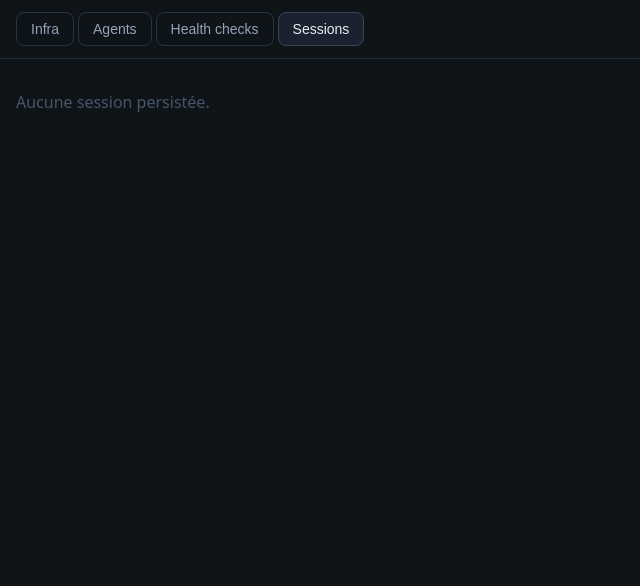
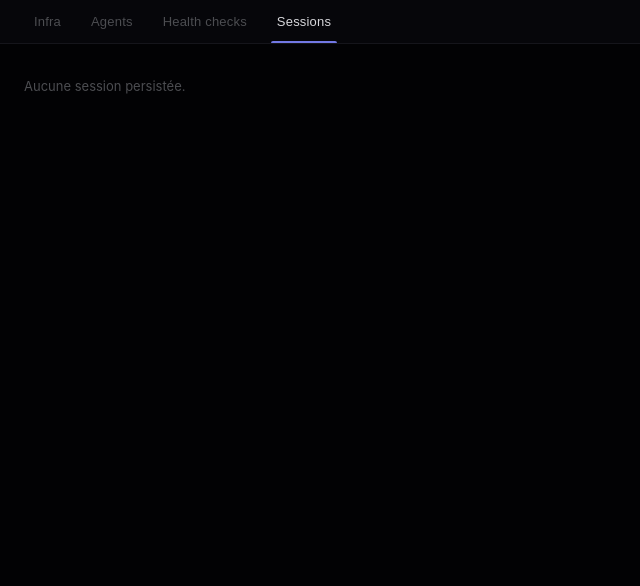
Before and after one commit to Hesils/universal-AAOSA, a Flask app: page / in a window 1280 px wide. Shown: the top 586 px of the page, without its empty margins (0-640 px from the left). Run offline with Flask 3, Linux system fonts and the light colour scheme; data that the repository does not hold is empty; parts of the project's set-up code (start-up, migrations or seed data) failed here and were passed over.

Commit message:
feat(v2c): skin frais AAOSA (violet chrome, OKLCH, monospace data, tab underline)

```diff
--- a/dashboard/static/css/style.css
+++ b/dashboard/static/css/style.css
@@ -1,44 +1,230 @@
-:root { color-scheme: dark; }
+/* AAOSA Observability Dashboard */
+
+:root {
+  /* Surface scale — violet-tinted dark, not blue */
+  --bg-0: oklch(8.5% 0.012 285);
+  --bg-1: oklch(12.5% 0.01 285);
+  --bg-2: oklch(16.5% 0.012 285);
+  --bg-3: oklch(21% 0.013 285);
+
+  /* Borders */
+  --border-0: oklch(20% 0.01 285);
+  --border-1: oklch(28% 0.01 285);
+
+  /* Text */
+  --text-0: oklch(88% 0.006 285);
+  --text-1: oklch(62% 0.008 285);
+  --text-2: oklch(42% 0.007 285);
+
+  /* Accent — violet, distinct from graph emerald */
+  --accent: oklch(62% 0.16 278);
+  --accent-border: oklch(38% 0.1 278);
+
+  /* Graph signals — functional, unchanged */
+  --graph-active: #10b981;
+  --graph-winner-bg: #10221c;
+  --graph-winner-text: #6ee7b7;
+
+  color-scheme: dark;
+}
+
 * { box-sizing: border-box; }
-body { margin: 0; font-family: system-ui, sans-serif; background: #0f1419; color: #cbd5e1; }
-.tabnav { display: flex; gap: 4px; padding: 12px 16px; border-bottom: 1px solid #222b36; }
-.tab-btn { background: transparent; border: 1px solid #2b3340; color: #94a3b8; padding: 8px 14px; border-radius: 8px; cursor: pointer; font-size: 14px; }
-.tab-btn.is-active { color: #e6edf3; border-color: #3a4658; background: #1a2230; }
-main { padding: 16px; }
-.placeholder { color: #475569; }
+
+body {
+  margin: 0;
+  font-family: -apple-system, BlinkMacSystemFont, "Segoe UI", system-ui, sans-serif;
+  background: var(--bg-0);
+  color: var(--text-0);
+  font-size: 14px;
+  line-height: 1.5;
+  -webkit-font-smoothing: antialiased;
+}
+
+/* ─── Nav ─── */
+.tabnav {
+  display: flex;
+  gap: 2px;
+  padding: 0 20px;
+  background: var(--bg-1);
+  border-bottom: 1px solid var(--border-0);
+  height: 44px;
+  align-items: center;
+}
+
+.tab-btn {
+  position: relative;
+  background: transparent;
+  border: none;
+  color: var(--text-2);
+  padding: 0 14px;
+  height: 100%;
+  cursor: pointer;
+  font-size: 13px;
+  font-weight: 500;
+  letter-spacing: 0.015em;
+  transition: color 120ms ease-out;
+}
+
+.tab-btn:hover { color: var(--text-1); }
+
+.tab-btn.is-active { color: var(--text-0); }
+
+.tab-btn.is-active::after {
+  content: "";
+  position: absolute;
+  bottom: 0;
+  left: 8px;
+  right: 8px;
+  height: 2px;
+  background: var(--accent);
+  border-radius: 2px 2px 0 0;
+}
+
+main { padding: 20px 24px; }
+.placeholder { color: var(--text-2); font-size: 13px; }
 .tab-panel { min-height: 60vh; }
 svg.graph { width: 100%; height: auto; display: block; }
+
+/* ─── Graph ─── */
 .edge { stroke-width: 1.5; }
-.edge--idle { stroke: #2b3340; opacity: 0.35; }
-.edge--active { stroke: #10b981; stroke-width: 3; opacity: 1; }
+.edge--idle { stroke: var(--border-1); opacity: 0.4; }
+.edge--active { stroke: var(--graph-active); stroke-width: 2.5; opacity: 1; }
 .edge--fail { stroke-dasharray: 6 5; }
-.node rect { fill: #1a2230; stroke: #3a4658; }
-.node-label { fill: #94a3b8; font-size: 13px; font-family: system-ui; pointer-events: none; }
+.node rect { fill: var(--bg-2); stroke: var(--border-1); stroke-width: 1; }
+.node-label { fill: var(--text-1); font-size: 12px; font-family: -apple-system, BlinkMacSystemFont, "Segoe UI", system-ui, sans-serif; pointer-events: none; }
 .node { cursor: pointer; }
-.node--active rect { stroke: #10b981; }
-.node--active .node-label { fill: #cbd5e1; }
-.node--winner rect { stroke: #10b981; stroke-width: 2; fill: #10221c; }
-.node--winner .node-label { fill: #6ee7b7; }
+.node:hover rect { filter: brightness(1.15); }
+.node--active rect { stroke: var(--graph-active); stroke-width: 1.5; }
+.node--active .node-label { fill: var(--text-0); }
+.node--winner rect { stroke: var(--graph-active); stroke-width: 2; fill: var(--graph-winner-bg); }
+.node--winner .node-label { fill: var(--graph-winner-text); font-weight: 600; }
 
-.modal-overlay { position: fixed; inset: 0; background: rgba(0,0,0,.6); display: flex; align-items: center; justify-content: center; z-index: 50; }
-.modal-card { width: min(560px, 92vw); max-height: 86vh; overflow: auto; background: #141b24; border: 1px solid #2b3340; border-radius: 14px; }
-.modal-head { display: flex; align-items: center; justify-content: space-between; padding: 14px 18px; border-bottom: 1px solid #222b36; }
-.modal-title { font-weight: 600; color: #e6edf3; }
-.modal-close { cursor: pointer; color: #475569; font-size: 20px; }
-.modal-body { padding: 16px 18px; display: flex; flex-direction: column; gap: 14px; }
-.field-label { font-size: 11px; letter-spacing: .05em; text-transform: uppercase; color: #64748b; margin-bottom: 5px; }
-.field-value { font-size: 13px; line-height: 1.5; color: #cbd5e1; background: #0f151d; border: 1px solid #222b36; border-radius: 8px; padding: 9px 11px; }
-.expand { color: #3b82f6; cursor: pointer; margin-left: 4px; }
+/* ─── Modal ─── */
+.modal-overlay {
+  position: fixed;
+  inset: 0;
+  background: oklch(5% 0.008 285 / 0.75);
+  display: flex;
+  align-items: center;
+  justify-content: center;
+  z-index: 50;
+}
 
-.toolbar { display: flex; align-items: center; gap: 14px; margin-bottom: 14px; }
-.session-select { background: #1a2230; color: #cbd5e1; border: 1px solid #2b3340; border-radius: 8px; padding: 6px 10px; }
-.chips { color: #64748b; font-size: 13px; }
-.session-body { display: flex; gap: 16px; }
+.modal-card {
+  width: min(560px, 92vw);
+  max-height: 86vh;
+  overflow: auto;
+  background: var(--bg-1);
+  border: 1px solid var(--border-1);
+  border-radius: 10px;
+  box-shadow: 0 16px 48px oklch(4% 0.008 285 / 0.7);
+}
+
+.modal-head {
+  display: flex;
+  align-items: center;
+  justify-content: space-between;
+  padding: 13px 18px;
+  border-bottom: 1px solid var(--border-0);
+  position: sticky;
+  top: 0;
+  background: var(--bg-1);
+  z-index: 1;
+}
+
+.modal-title { font-weight: 600; font-size: 14px; color: var(--text-0); letter-spacing: 0.01em; }
+
+.modal-close {
+  cursor: pointer;
+  color: var(--text-2);
+  font-size: 18px;
+  line-height: 1;
+  padding: 2px 6px;
+  border-radius: 4px;
+  transition: color 100ms ease-out;
+}
+
+.modal-close:hover { color: var(--text-0); }
+
+.modal-body { padding: 16px 18px; display: flex; flex-direction: column; gap: 12px; }
+
+.field-label {
+  font-size: 10px;
+  letter-spacing: 0.07em;
+  text-transform: uppercase;
+  color: var(--text-2);
+  margin-bottom: 4px;
+  font-weight: 600;
+}
+
+.field-value {
+  font-size: 12.5px;
+  line-height: 1.6;
+  color: var(--text-1);
+  background: var(--bg-0);
+  border: 1px solid var(--border-0);
+  border-radius: 6px;
+  padding: 8px 11px;
+  font-family: "SF Mono", ui-monospace, "Cascadia Code", "Consolas", monospace;
+}
+
+.expand { color: var(--accent); cursor: pointer; margin-left: 6px; font-size: 11.5px; font-family: inherit; }
+
+/* ─── Tab 4 ─── */
+.toolbar { display: flex; align-items: center; gap: 14px; margin-bottom: 16px; }
+
+.session-select {
+  background: var(--bg-2);
+  color: var(--text-0);
+  border: 1px solid var(--border-1);
+  border-radius: 6px;
+  padding: 6px 10px;
+  font-size: 13px;
+  cursor: pointer;
+  font-family: inherit;
+  transition: border-color 100ms ease-out;
+}
+
+.session-select:focus { outline: none; border-color: var(--accent-border); }
+
+.chips { color: var(--text-2); font-size: 12px; letter-spacing: 0.02em; }
+
+.session-body { display: flex; gap: 16px; align-items: flex-start; }
 .graph-wrap { flex: 1; min-width: 0; }
-.todo { width: 240px; flex-shrink: 0; }
-.todo-item { padding: 6px 0; font-size: 13px; color: #94a3b8; }
-.todo--done { color: #6ee7b7; }
-.todo--current { color: #e6edf3; }
-.scrubber { display: flex; align-items: center; gap: 14px; margin-top: 14px; }
-.scrubber button { background: #1a2230; color: #cbd5e1; border: 1px solid #2b3340; border-radius: 8px; padding: 6px 12px; cursor: pointer; }
-.scrub-label { color: #94a3b8; font-size: 13px; }
+
+.todo {
+  width: 220px;
+  flex-shrink: 0;
+  padding: 12px 14px;
+  background: var(--bg-1);
+  border: 1px solid var(--border-0);
+  border-radius: 8px;
+}
+
+.todo-item { padding: 5px 0; font-size: 12px; color: var(--text-2); line-height: 1.4; }
+.todo--done { color: var(--graph-active); opacity: 0.75; }
+.todo--current { color: var(--text-0); font-weight: 500; }
+
+.scrubber {
+  display: flex;
+  align-items: center;
+  gap: 12px;
+  margin-top: 12px;
+  padding-top: 12px;
+  border-top: 1px solid var(--border-0);
+}
+
+.scrubber button {
+  background: var(--bg-2);
+  color: var(--text-1);
+  border: 1px solid var(--border-1);
+  border-radius: 6px;
+  padding: 5px 12px;
+  cursor: pointer;
+  font-size: 13px;
+  transition: color 100ms ease-out, background 100ms ease-out;
+}
+
+.scrubber button:hover { color: var(--text-0); background: var(--bg-3); }
+
+.scrub-label { color: var(--text-2); font-size: 12px; font-variant-numeric: tabular-nums; }
```
Also changed, not shown: PRODUCT.md (added, +36 -0 lines).
